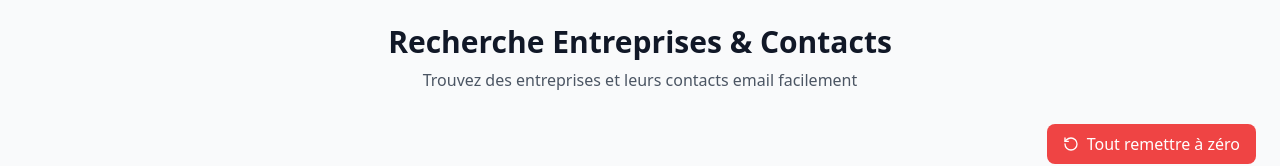
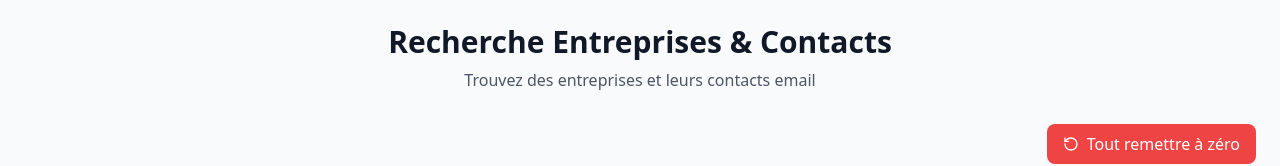
Before and after one commit to Mathis-brgs/frontEmailFinder, a React (Create React App) app: page / in a window 1280 px wide. Shown: the top 166 px of the page. Built offline with nearby package versions, Linux system fonts and the light colour scheme.

Commit message:
MOdif header et table

```diff
--- a/src/components/CompanyTable.jsx
+++ b/src/components/CompanyTable.jsx
@@ -148,7 +148,7 @@ const CompanyTable = ({
                 Vérification emails
               </th>
               <th className="px-4 py-3 text-left text-sm font-medium text-gray-700">
-                Chercher prospects
+                Chercher contacts
               </th>
             </tr>
           </thead>
--- a/src/components/Header.jsx
+++ b/src/components/Header.jsx
@@ -5,7 +5,7 @@ const Header = () => {
         Recherche Entreprises & Contacts
       </h1>
       <p className="text-gray-600">
-        Trouvez des entreprises et leurs contacts email facilement
+        Trouvez des entreprises et leurs contacts email
       </p>
     </div>
   );
```
